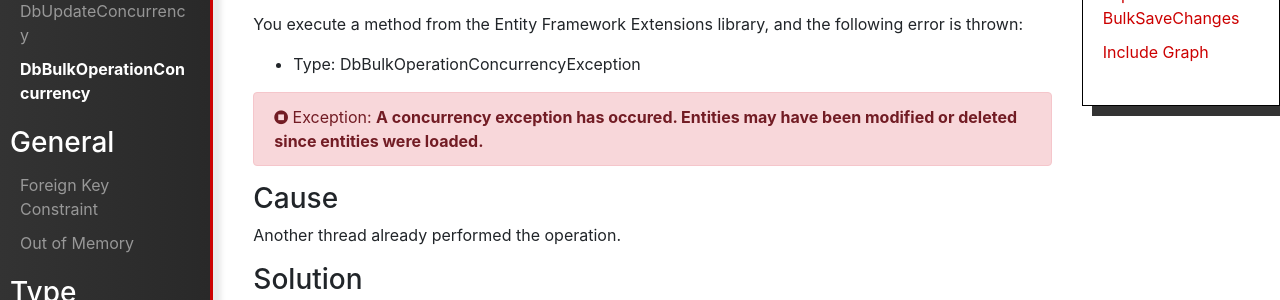
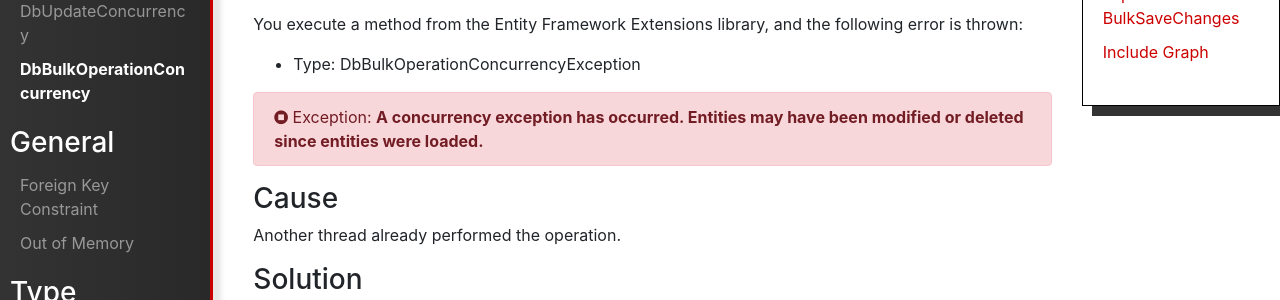
Before and after one commit to zzzprojects/EntityFramework-Extensions, a Jekyll site: the page built from docs/pages/problems/dbbulkoperationconcurrency-exception.md, in a window 1280 px wide and 900 px high. Shown: the part 313-613 px from the top of the window. Built offline with Jekyll 4.4.1, drawn with Linux system fonts in a browser that asks for light colours; nearby versions of some CDN libraries; our own code applies the rules of GitHub Pages for plain Markdown files.

Commit message:
Update dbbulkoperationconcurrency-exception.md

```diff
--- a/docs/pages/problems/dbbulkoperationconcurrency-exception.md
+++ b/docs/pages/problems/dbbulkoperationconcurrency-exception.md
@@ -8,7 +8,7 @@ You execute a method from the Entity Framework Extensions library, and the follo
 
 - Type: DbBulkOperationConcurrencyException
 
-{% include template-exception.html message='A concurrency exception has occured. Entities may have been modified or deleted since entities were loaded.' %}
+{% include template-exception.html message='A concurrency exception has occurred. Entities may have been modified or deleted since entities were loaded.' %}
 
 ### Cause
 
```
